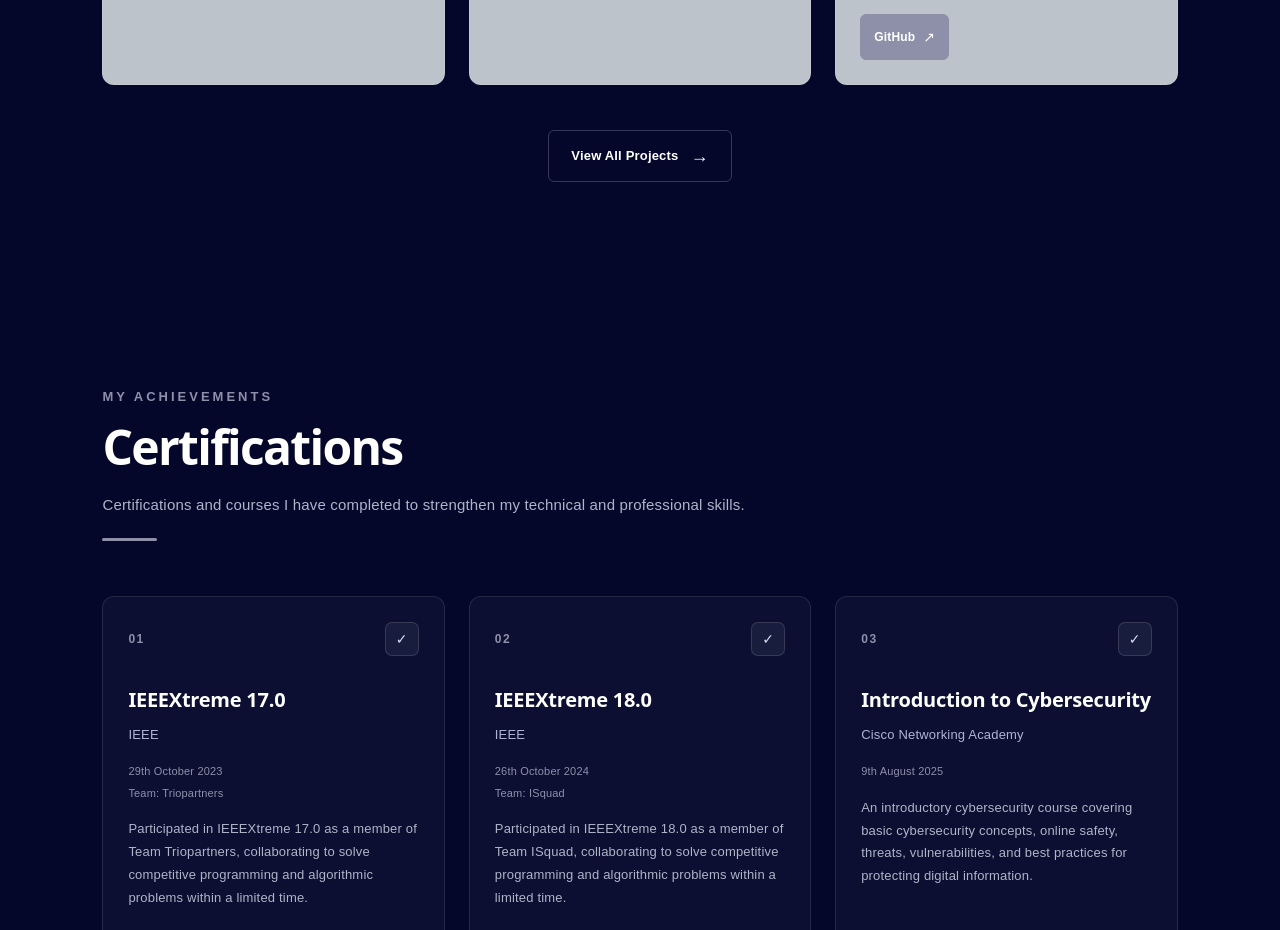
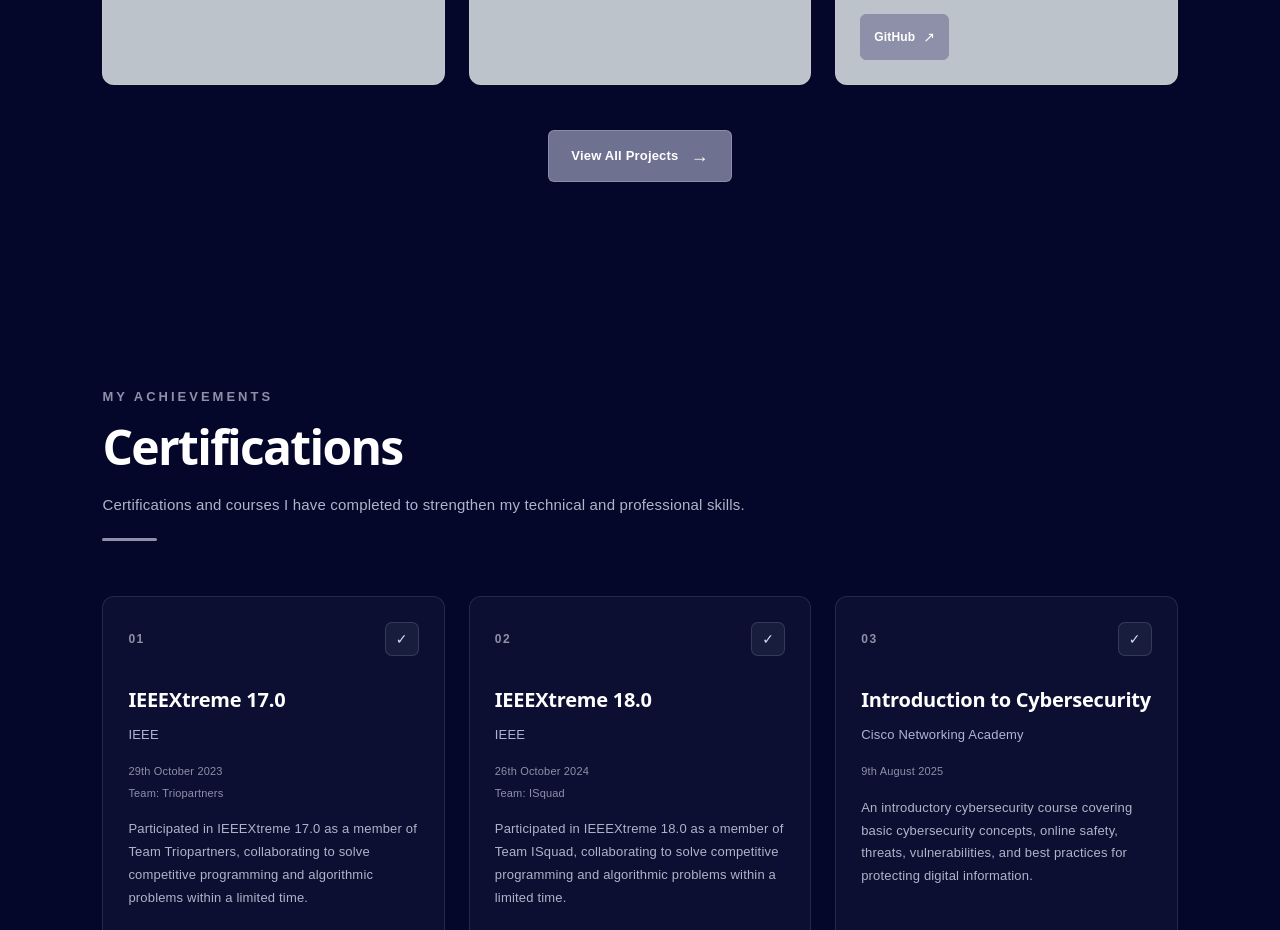
Before and after one commit to ishqafathima/My-Portfolio, a React (Vite) app: page / in a window 1280 px wide. Shown: the part 3940-4870 px from the top of the page. Built offline with nearby package versions, Linux system fonts and the light colour scheme.

Commit message:
update portfolio

```diff
--- a/src/sections/Projects/Projects.css
+++ b/src/sections/Projects/Projects.css
@@ -303,7 +303,7 @@
   padding: 12px 22px;
 
   color: #ffffff;
-  background-color: transparent;
+  background-color: #6f7190;
 
   border: 1px solid rgba(255, 255, 255, 0.2);
   border-radius: 6px;
```
